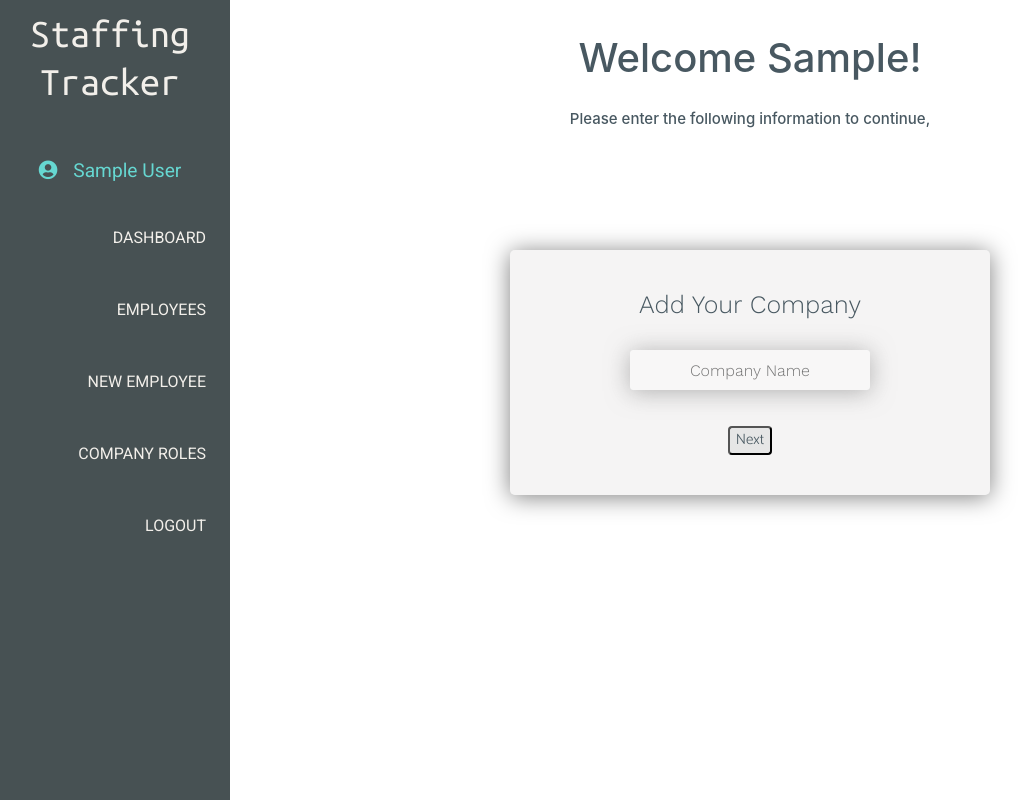
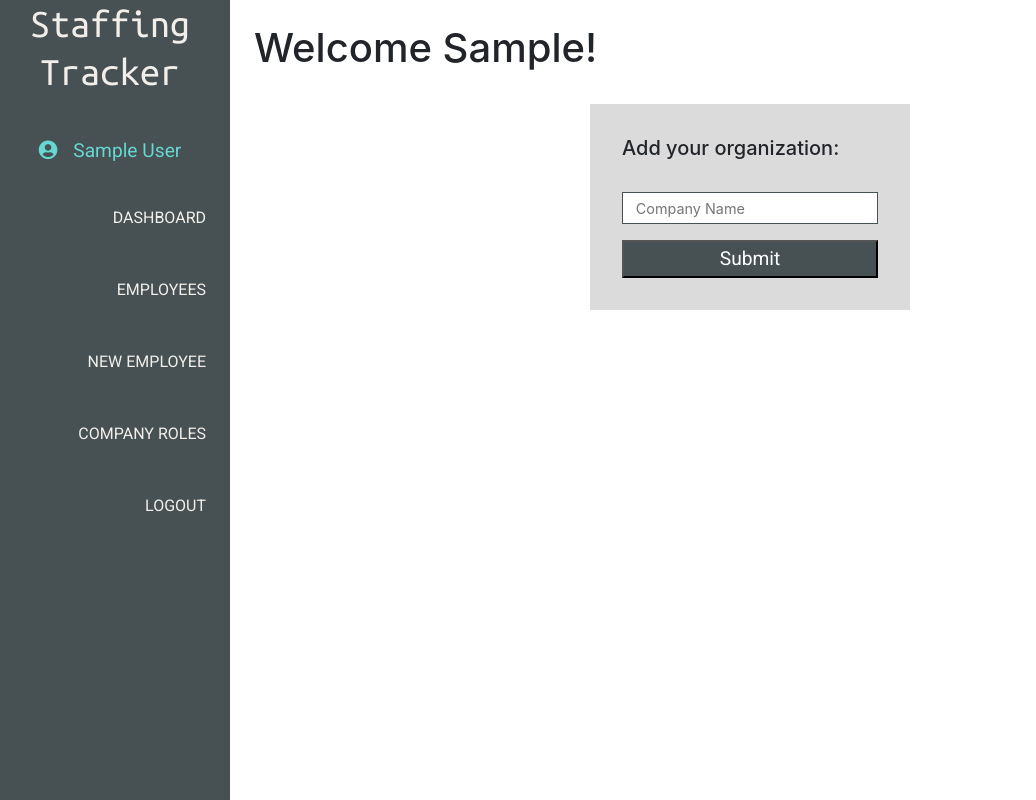
Before and after one commit to ldavidson45/staffing, a Django app: page /profile/1/company in a window 1280 px wide. Shown: the whole page, without its empty margins (10-1046 px from the left). Run offline with Django 3.2, Linux system fonts and the light colour scheme; the visitor is signed in with stand-in values (Sample User, id 1); some libraries are stand-ins or nearby versions.

Commit message:
edit create company form

```diff
--- a/staffing/templates/create_company.html
+++ b/staffing/templates/create_company.html
@@ -1,23 +1,13 @@
 {% extends 'base.html' %} {% block content %}
 
-<link href="/static/css/create_company.css" rel="stylesheet" />
-
 <h1>Welcome {{ user.first_name }}!</h1>
-<h4>
-  Please enter the following information to continue,
-</h4>
-    <br />
-
-    <form method="post">
-      <h3>Add Your Company</h3>
-      {% csrf_token %}
-      <ul>
-        {% for field in form.visible_fields %}
-        <li>{{ field }}</li>
-        {% endfor %}
-      </ul>
-      <button type="submit">Next</button>
-    </form>
-    {% endblock %}
-  </h4>
-</h4>
+<form class="form__dark" action="{% url 'create_employee' %}" method="post">
+  <h5>Add your organization:</h5>
+  {% csrf_token %} {% for field in form.visible_fields %}
+  <div>
+    <div class="form__input">{{ field }}</div>
+  </div>
+  {% endfor %}
+  <button class="form__button" type="submit">Submit</button>
+</form>
+{% endblock %}
```
